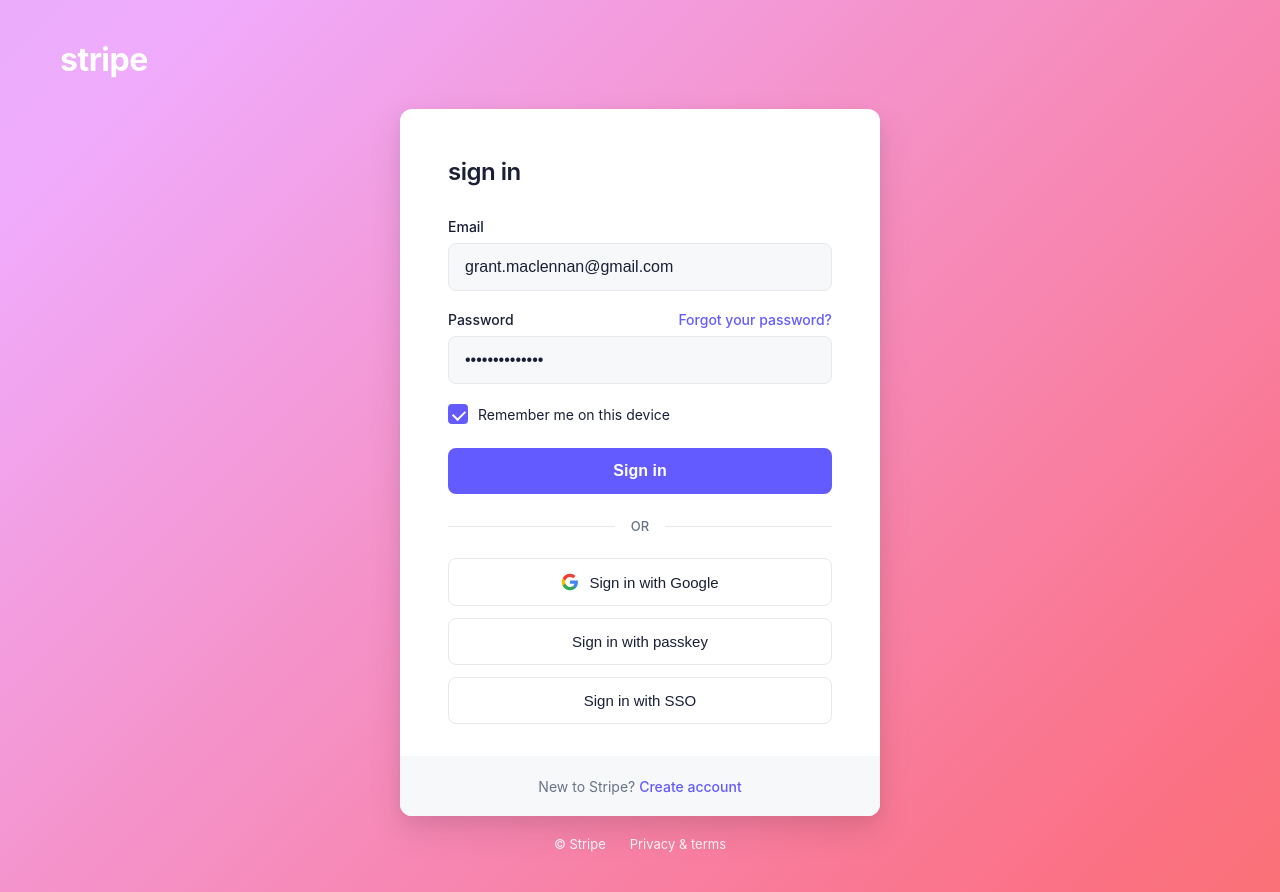
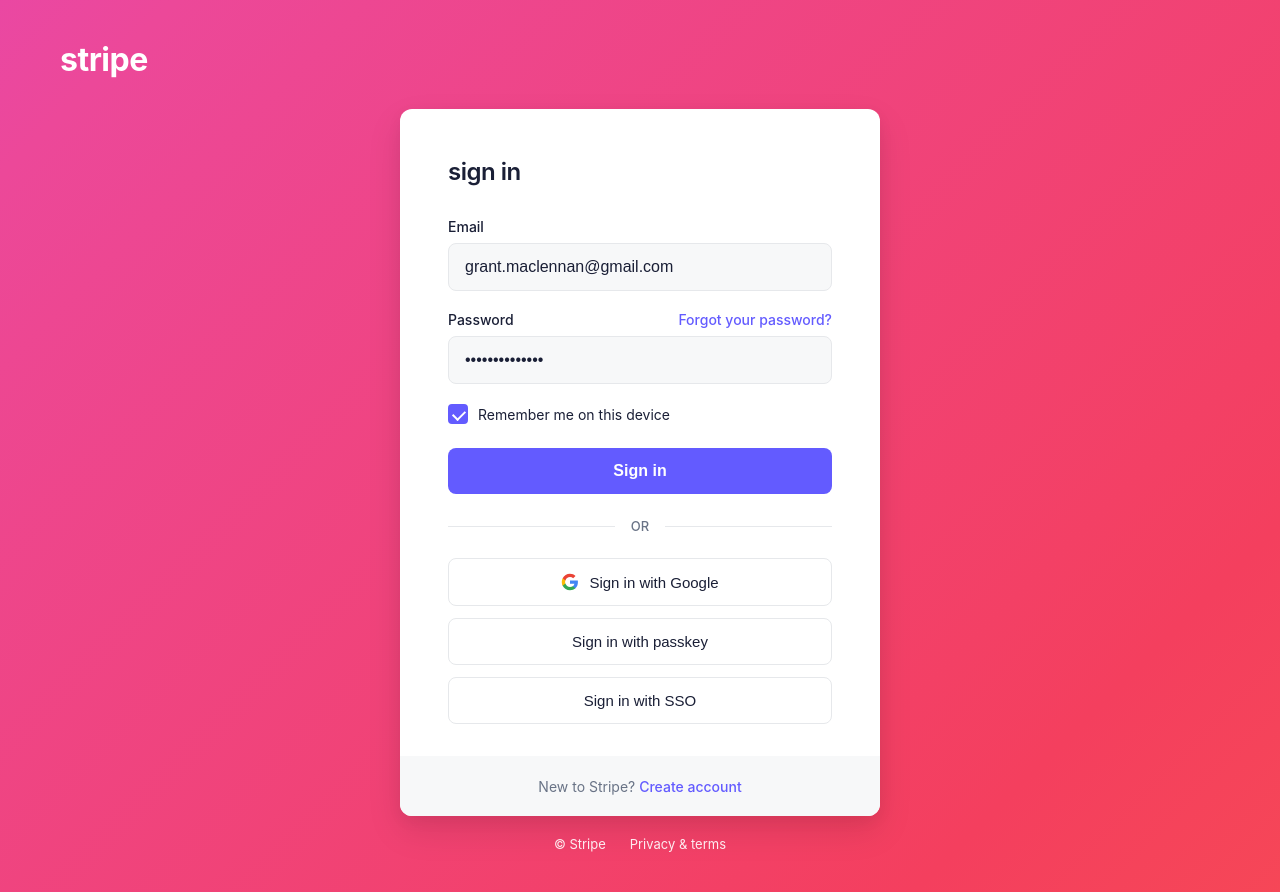
Before and after one commit to superhands-prototypes/prototype-1768306761473-311b7814, a React (Vite) app: page / in a window 1280 px wide. Built offline with nearby package versions, Linux system fonts and the light colour scheme; a web font is replaced by a local one.

Commit message:
Update from Superhands

```diff
--- a/src/index.css
+++ b/src/index.css
@@ -21,15 +21,16 @@
   font-family: -apple-system, BlinkMacSystemFont, 'Segoe UI', Roboto, 'Helvetica Neue', Ubuntu, sans-serif;
   min-height: 100vh;
   background: linear-gradient(135deg,
-    #80e9ff 0%,
-    #a5b4fc 25%,
-    #c4b5fd 40%,
-    #f0abfc 60%,
-    #fb7185 80%,
-    #f97316 100%
+    #00d4ff 0%,
+    #6366f1 20%,
+    #8b5cf6 35%,
+    #d946ef 50%,
+    #ec4899 65%,
+    #f43f5e 80%,
+    #ff6b35 100%
   );
-  background-size: 400% 400%;
-  animation: gradientShift 15s ease infinite;
+  background-size: 500% 500%;
+  animation: gradientShift 12s ease infinite;
 }
 
 @keyframes gradientShift {
```
